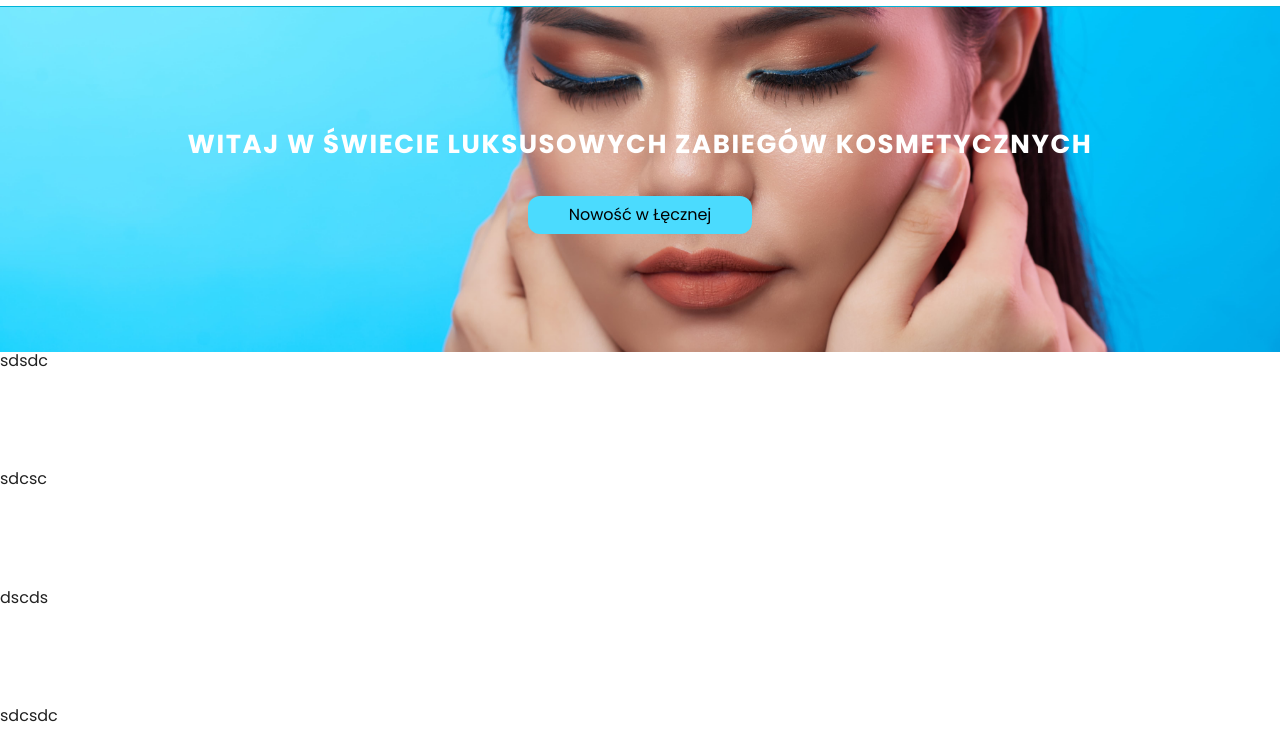
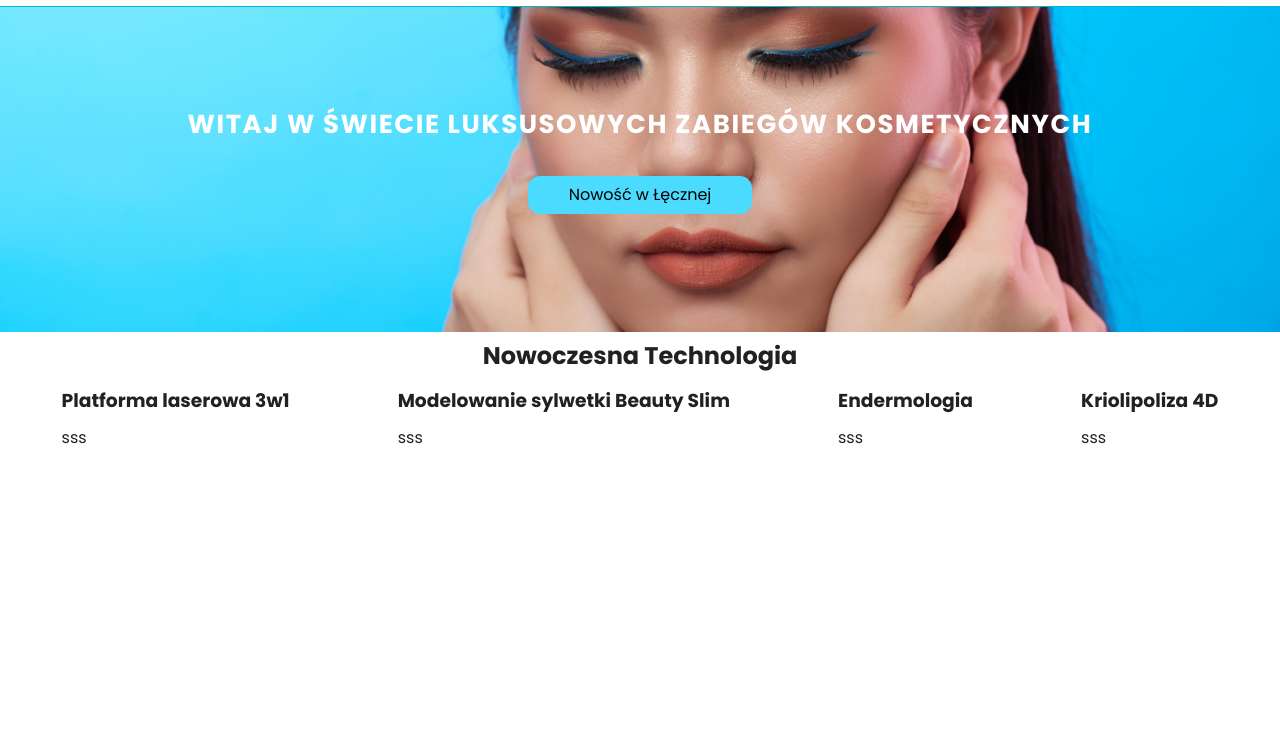
Before and after one commit to JacekPasierb/TEST-STRAPI, a plain HTML site: page index.html in a window 1280 px wide. Shown: the part 71-800 px from the top of the page. Drawn offline with nearby package versions, Linux system fonts and the light colour scheme.

Commit message:
Added offers

```diff
--- a/SASS/components/_header.scss
+++ b/SASS/components/_header.scss
@@ -8,21 +8,22 @@ header {
   width: 100%;
 }
 main {
-  padding-top: 77px;
+  padding-top: 57px;
 }
 .menu {
-
   width: 100%;
   display: flex;
   flex-direction: column;
   gap: 20px;
   padding-block: 10px;
+  padding-inline: 10px;
   &__logo {
     display: flex;
     justify-content: center;
   }
   &__background {
     background-color: white;
+    padding-block: 10px;
   }
 }
 .navigation {
@@ -76,8 +77,25 @@ main {
   }
 }
 
-.to {
+.oferty__cards {
+  display: flex;
+  justify-content: space-around;
+  gap: 15px;
+}
+.container {
+  padding: 0 15px;
+  margin: 0 auto;
+  max-width: 100%;
+}
+.head__ofert {
+  display: flex;
+  justify-content: center;
+}
+.usługi {
   display: flex;
   flex-direction: column;
-  gap: 100px;
+  gap: 20px;
 }
+.oferty {
+  padding-block: 10px;
+}
--- a/index.html
+++ b/index.html
@@ -19,7 +19,8 @@
   </head>
   <body>
     <header>
-      <div class="menu menu__background">
+      <div class="menu__background">
+        <div class="menu container">
           <div class="menu__logo">Perfect Beauty & Body</div>
           <nav class="navigation">
             <ul class="navigation__list">
@@ -46,6 +47,7 @@
             </ul>
           </nav>
         </div>
+      </div>
     </header>
     <main>
       <div class="background">
@@ -56,14 +58,40 @@
           <button class="head__button">Nowość w Łęcznej</button>
         </div>
       </div>
-      <div class="advance"><div>
-      <div class="to"><div>sdsdc</div>
-      <div>sdcsc</div>
-      <div>dscds</div>
-      <div>sdcsdc</div>
-      <div>sdcsdc</div>
-      <div>sdc</div>
-      <div>sdcdsc</div></div>
+      <section class="oferty">
+        <div class="usługi container">
+        <h2 class="head__ofert">Nowoczesna Technologia</h2>
+        <ul class="oferty__cards">
+          <li>
+            <div class="card">
+              <h3>Platforma laserowa 3w1</h3>
+              <img />
+              <p>sss</p>
+            </div>
+          </li>
+          <li>
+            <div class="card">
+              <h3>Modelowanie sylwetki Beauty Slim</h3>
+              <img />
+              <p>sss</p>
+            </div>
+          </li>
+          <li>
+            <div class="card">
+              <h3>Endermologia</h3>
+              <img />
+              <p>sss</p>
+            </div>
+          </li>
+          <li>
+            <div class="card">
+              <h3>Kriolipoliza 4D</h3>
+              <img />
+              <p>sss</p>
+            </div>
+          </li>
+        </ul></div>
+      </section>
     </main>
     <footer></footer>
   </body>
```
Also changed, not shown: css/main.min.css, 1 other file. Lines whose indentation alone changed are shown as unchanged.
